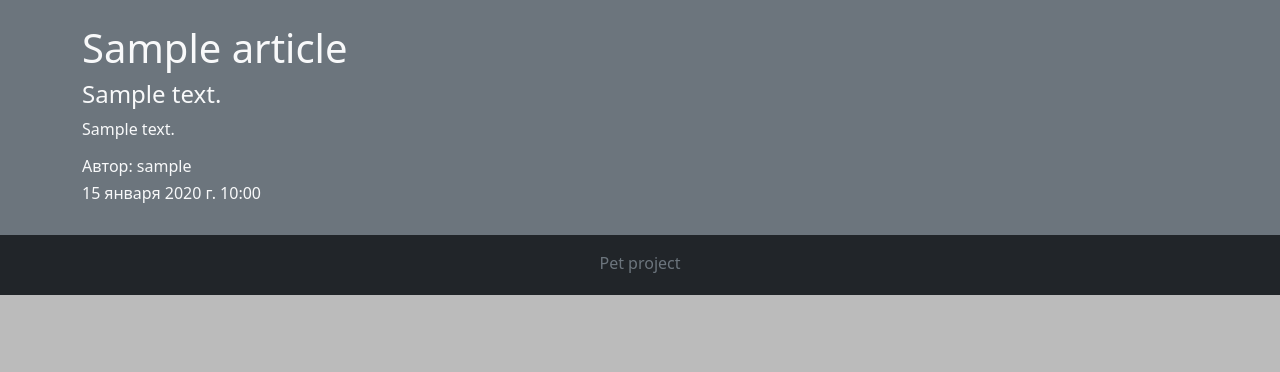
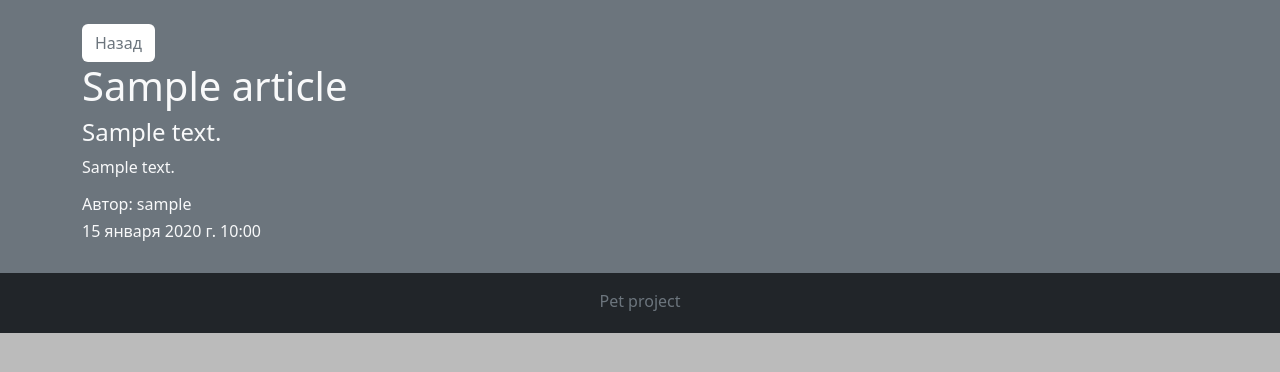
Before and after one commit to Flayzex/first_blog, a Django app: a page that uses blog/articles/templates/articles/article.html in a window 1280 px wide. Shown: the part 82-454 px from the top of the page. Run offline with Django 4.2, Linux system fonts and the light colour scheme; tables that the repository leaves empty hold one stand-in row (values such as "Sample post"); some libraries are stand-ins or nearby versions.

Commit message:
Add the button "Back" for DetailArticle

```diff
--- a/blog/articles/templates/articles/article.html
+++ b/blog/articles/templates/articles/article.html
@@ -2,6 +2,7 @@
 
 {% block content %}
 
+<a href="{% url 'home' %}" class="btn text-secondary bg-white">Назад</a>
 <h1>{{articles}}</h1>
 <h4>{{articles.description}}</h4>
 <p>{{articles.content}}</p>
```
